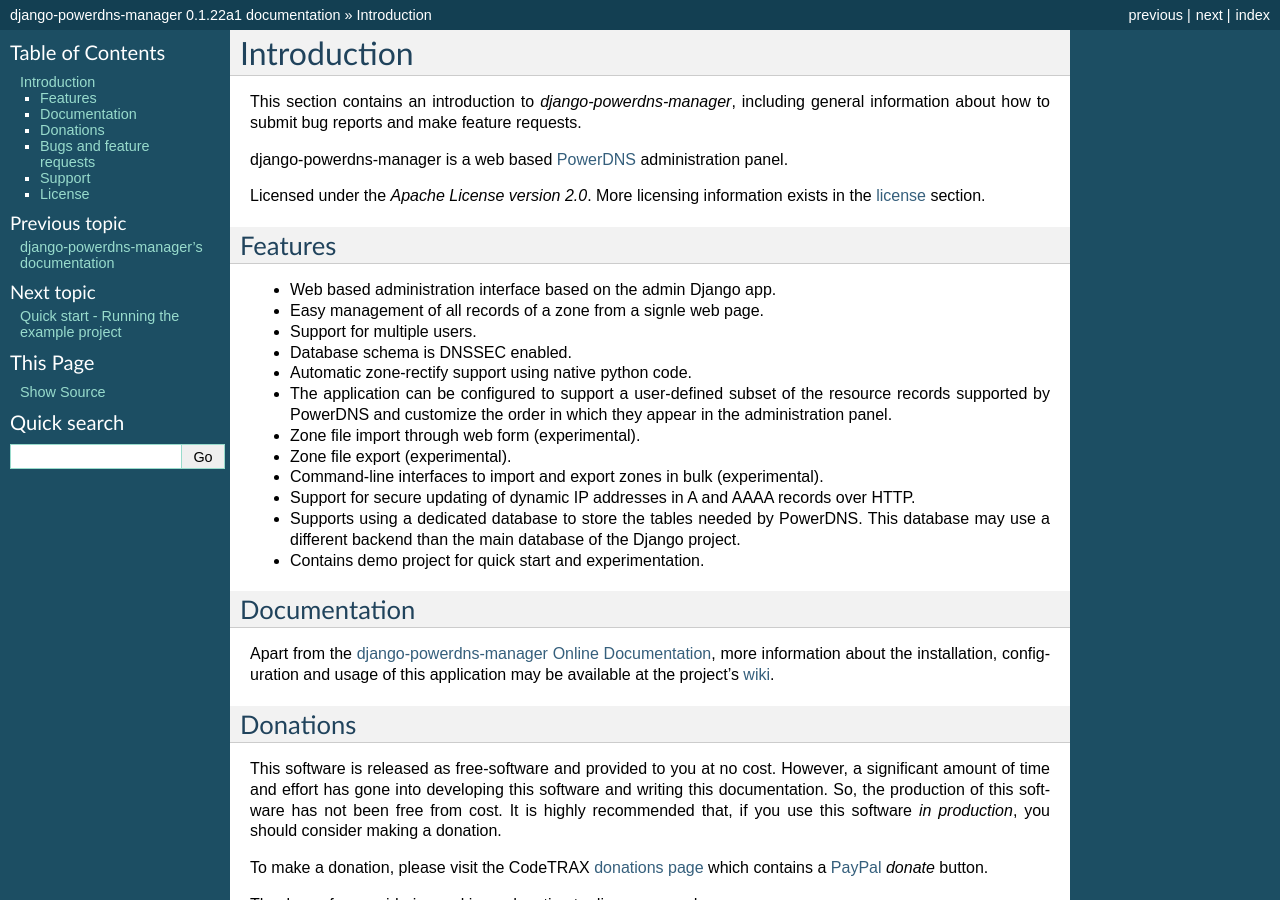
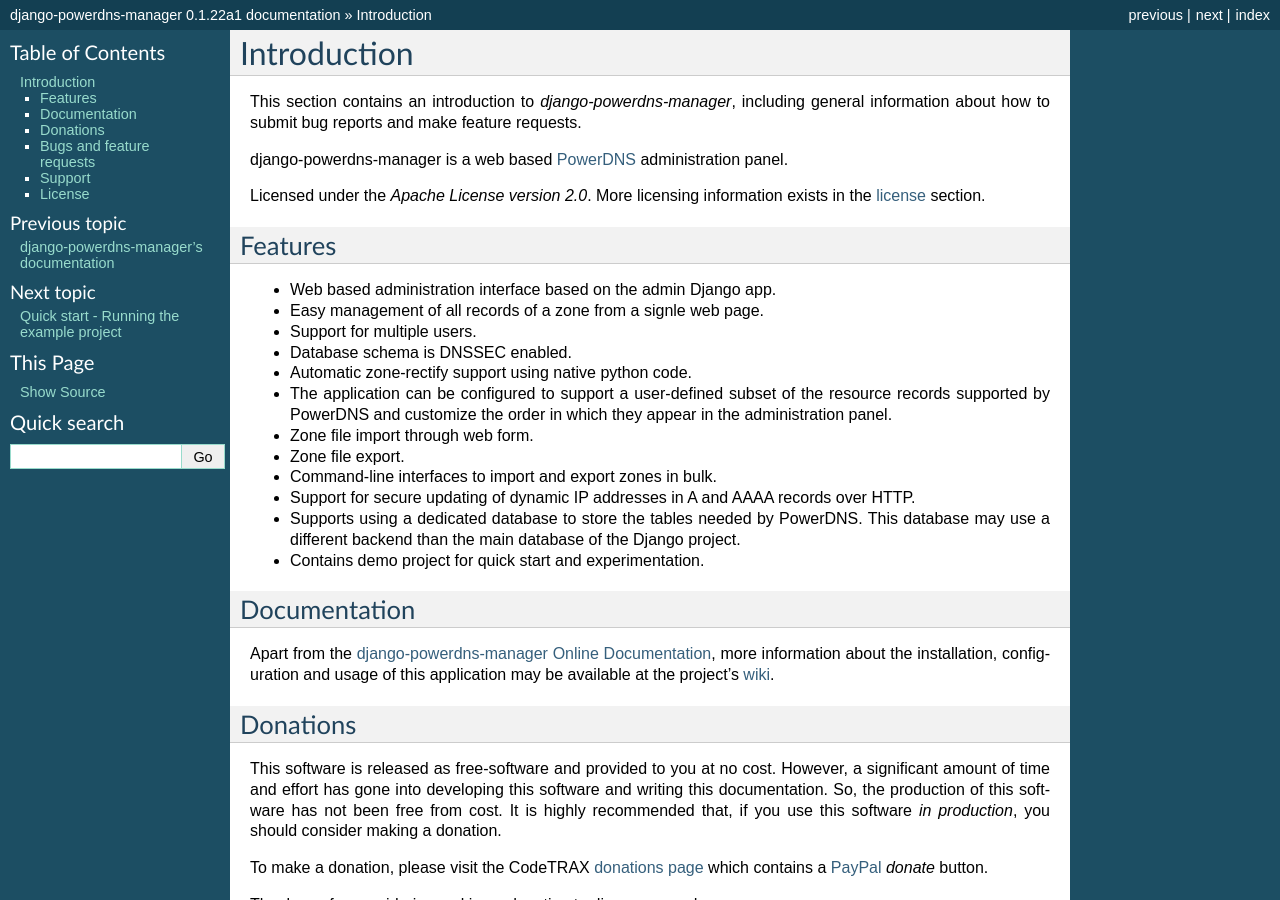
Before and after one commit to kumina/django-powerdns-manager, a Sphinx documentation site: the page built from docs/introduction.rst, in a window 1280 px wide and 900 px high. Built offline with Sphinx 7.4.7, drawn with Linux system fonts in a browser that asks for light colours.

Commit message:
Removed 'experimental' note from feature list.

```diff
--- a/docs/introduction.rst
+++ b/docs/introduction.rst
@@ -25,9 +25,9 @@
 - The application can be configured to support a user-defined subset of the
   resource records supported by PowerDNS and customize the order in which they
   appear in the administration panel.
-- Zone file import through web form (experimental).
-- Zone file export (experimental).
-- Command-line interfaces to import and export zones in bulk (experimental).
+- Zone file import through web form.
+- Zone file export.
+- Command-line interfaces to import and export zones in bulk.
 - Support for secure updating of dynamic IP addresses in A and AAAA records
   over HTTP.
 - Supports using a dedicated database to store the tables needed by PowerDNS.
```
Also changed, not shown: 1 other file.
